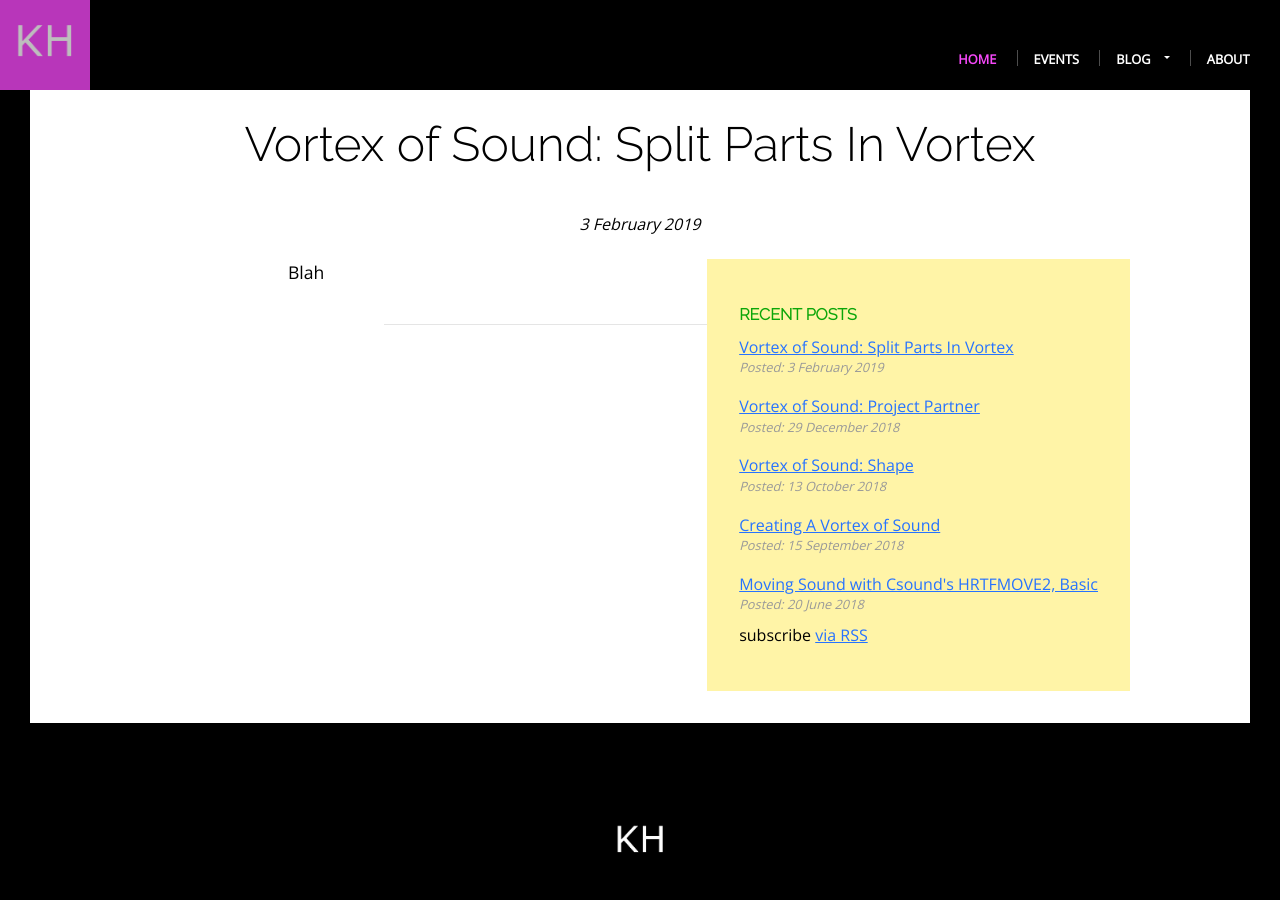
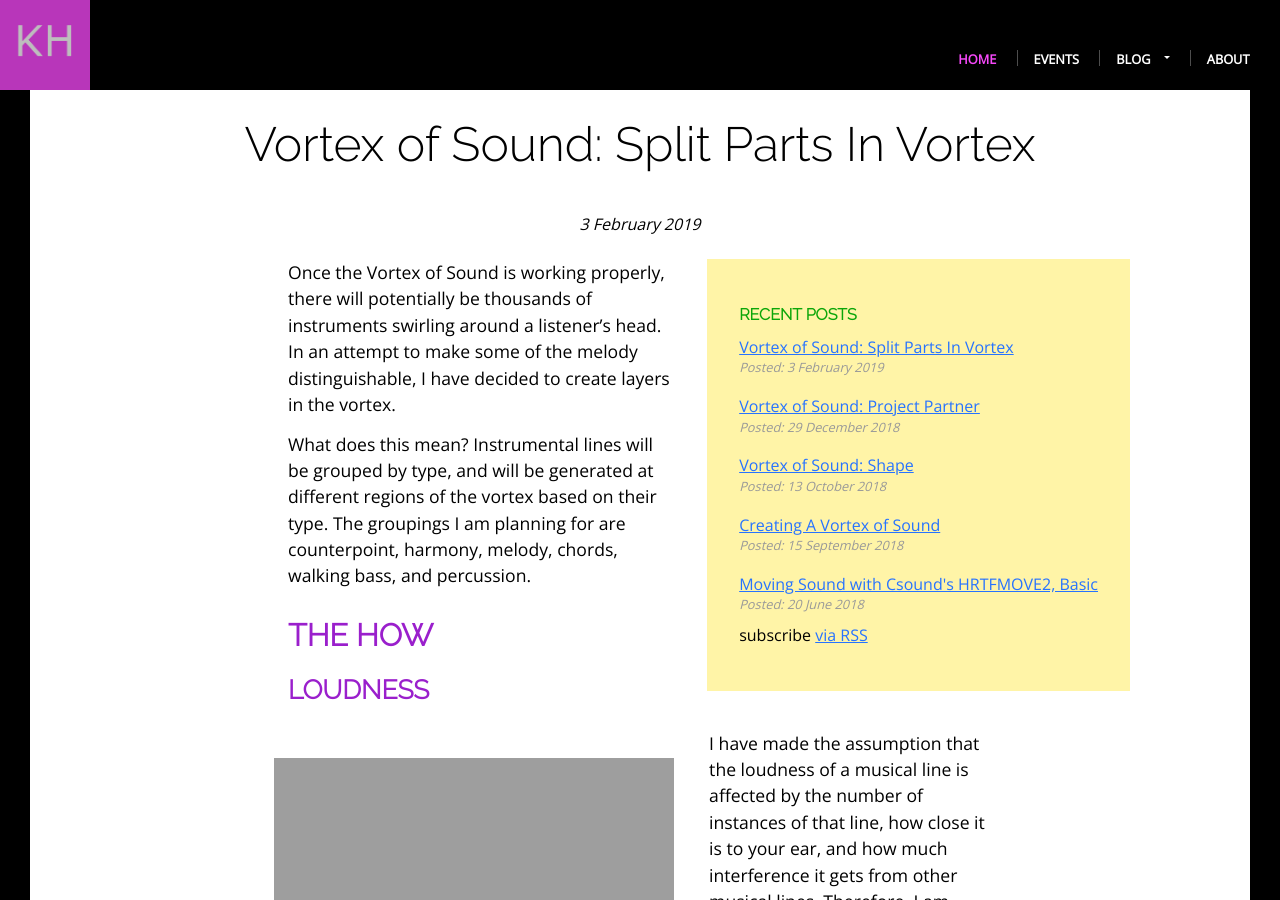
Before and after one commit to khoeger/khoeger.github.io, a Jekyll site: the page built from _posts/2019-02-03-vortex-of-sound-vortex-levels.md, in a window 1280 px wide and 900 px high, scrolled down 420 px. Built offline with Jekyll 4.4.1, drawn with Linux system fonts in a browser that asks for light colours; some of the changed text lies outside the part shown; grey boxes are pictures that could not be loaded.

Commit message:
Add post describing vortex of sound note placement by type of sound

```diff
--- a/_posts/2019-02-03-vortex-of-sound-vortex-levels.md
+++ b/_posts/2019-02-03-vortex-of-sound-vortex-levels.md
@@ -3,7 +3,18 @@ layout: post
 title:  "Vortex of Sound: Split Parts In Vortex"
 date:   2019-02-03 14:00:00 -0500
 categories: levels parts vortex vortexOfSound
-postHero: /assets/img/2018/2018-12-29/DSCF9572.jpg
+postHero: /assets/img/2019/20190203Vortex2_oil.png
 mathjax: true
 ---
-Blah
+Once the Vortex of Sound is working properly, there will potentially be thousands of instruments swirling around a listener's head. In an attempt to make some of the melody distinguishable, I have decided to create layers in the vortex.
+
+![kitten]({{"/assets/img/2019/20190203Vortex4.png" | absolute_url}}){: .pull-left }
+
+What does this mean? Instrumental lines will be grouped by type, and will be generated at different regions of the vortex based on their type. The groupings I am planning for are counterpoint, harmony, melody, chords, walking bass, and percussion.
+
+## The How
+
+### Loudness
+I have made the assumption that the loudness of a musical line is affected by the number of instances of that line, how close it is to your ear, and how much interference it gets from other musical lines. Therefore, I am setting up the sound as if the listener's head is at roughly 5'4", in the middle of the vortex.
+
+How did this play out? I want the melody to be closest to the ears, but the harmony and counterpoint to also come through well. Because the counterpoint is generally very high, and the harmony does not have much time in this particular piece, I placed the harmony closer to the ears than the counterpoint. I like the idea of the lower notes coming from below, as if they are coming from the earth, so
```
